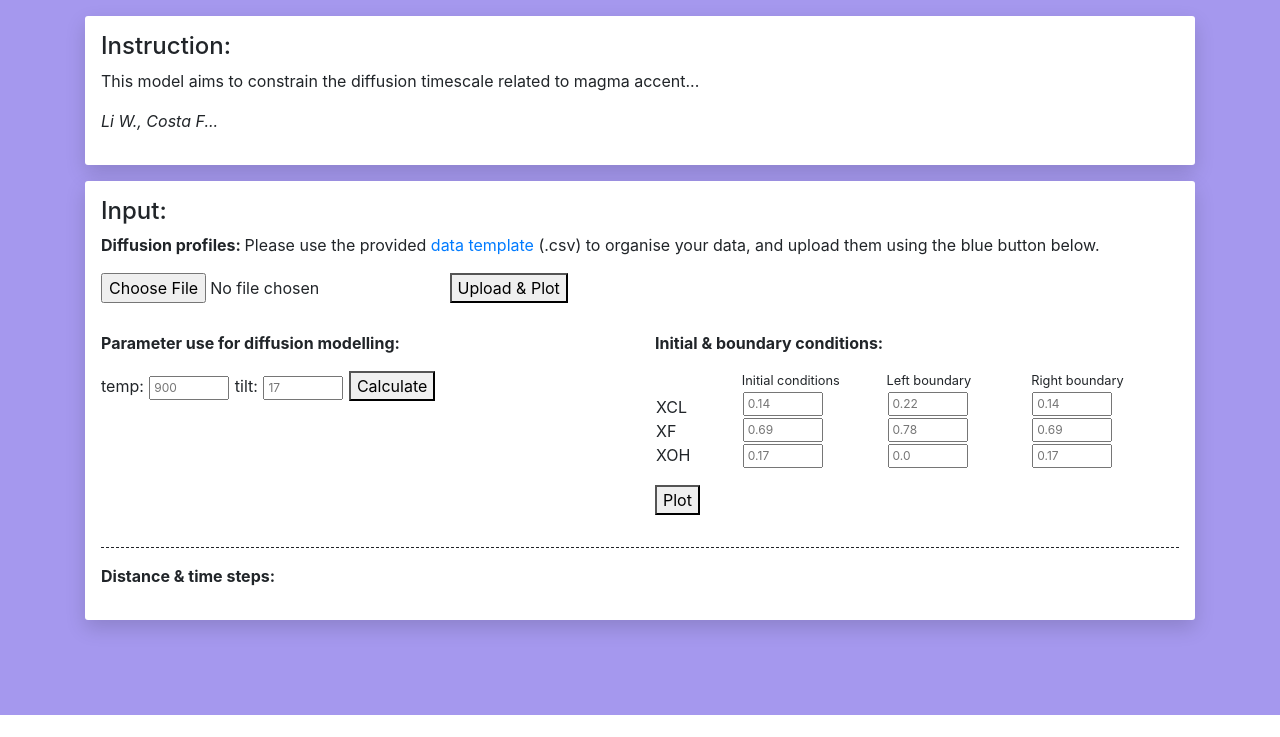
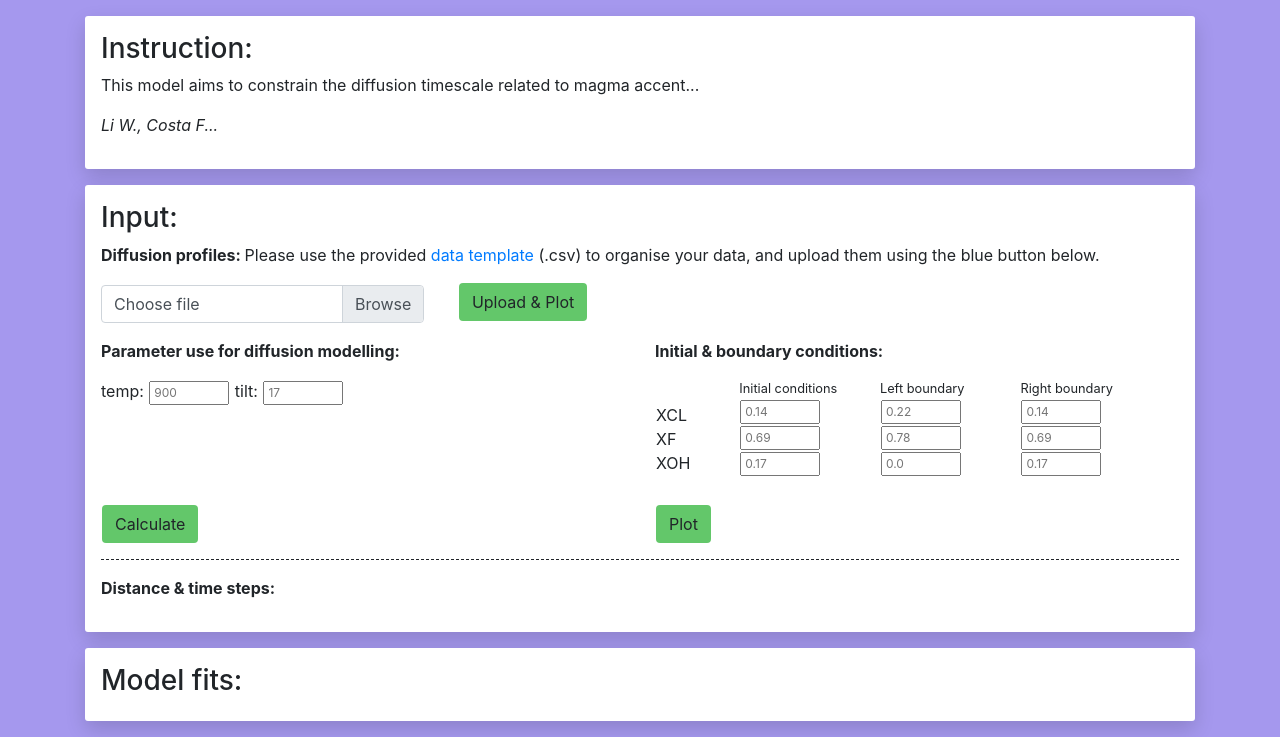
Before and after one commit to SeriousCorgi/ApTimer, a Django app: page / in a window 1280 px wide. Shown: the part 85-822 px from the top of the page. Before the commit the page ends 800 px from the top, so only its background shows below. Run offline with Django 3.2, Linux system fonts and the light colour scheme; some libraries are stand-ins or nearby versions.

Commit message:
small change

```diff
--- a/static/css/index.css
+++ b/static/css/index.css
@@ -10,9 +10,29 @@ body {
     border-radius: 3px;
 }
 
-input[type=text]{
+/* Input */
+div.input input[type=text] {
     width: 80px;
     padding: 1px 3px;
     margin: 1px;
     font-size: 12px;
 }
+
+div.input button {
+    background: #63c76a;
+}
+
+div.input button:hover {
+    background: #50c058;
+}
+
+div.input .upload div.custom-file {
+    max-width: 30%;
+    margin-right: 30px;
+}
+
+div.input .button-cal, div.input .button-inibound {
+    position: absolute;
+    bottom: 0;
+    left: 1rem;
+}
--- a/templates/index.html
+++ b/templates/index.html
@@ -29,40 +29,43 @@
     <div class="container cal-wrapper">
 
         <div class="instruction my-3 p-3">
-            <h4>Instruction:</h4>
+            <h3>Instruction:</h3>
             <p>This model aims to constrain the diffusion timescale related to magma accent...</p>
             <p><i>Li W., Costa F...</i></p>
         </div>
 
         <div class="input my-3 p-3">
+            <h3>Input:</h3>
 
-            <h4>Input:</h4>
             <p>
                 <b>Diffusion profiles: </b>
                 <span>Please use the provided <a href="">data template</a> (.csv) to organise your data, and upload them
                     using the blue button below.</span>
             </p>
             <form class="upload">
-                <input type="file" id="upload-file">
-                <button class="button-upload" type="button">Upload & Plot</button>
+                <div class="custom-file">
+                    <input type="file" class="custom-file-input" id="upload-file">
+                    <label class="custom-file-label" for="customFile">Choose file</label>
+                </div>
+                <button class="btn button-upload" type="button">Upload & Plot</button>
             </form>
 
-            <div class="my-1 p-1" id="plot"></div>
+            <div id="plot"></div>
 
             <div class="row">
-                <div class="col">
+                <div class="col position-relative">
                     <form class="diffusivity-cal" method="GET">
                         <p><b>Parameter use for diffusion modelling:</b></p>
                         temp:
                         <input type="text" placeholder="900" id="temp">
                         tilt:
                         <input type="text" placeholder="17" id="tilt">
-                        <button class="button-cal" type="button">Calculate</button>
                     </form>
                     <div class="calculation-result"></div>
+                    <button class="btn button-cal" type="button">Calculate</button>
                 </div>
 
-                <div class="col row">
+                <div class="col position-relative">
                     <form action="" class="inibound">
                         <p><b>Initial & boundary conditions:</b></p>
                         <div class="row pr-5 mb-3">
@@ -91,17 +94,29 @@
                                 <input type="text" id="xoh_right" placeholder="0.17">
                             </div>
                         </div>
-                        <button class="button-inibound" type="button">Plot</button>
                     </form>
+                    <div id="spacer" style="width: 200px; height: 50px; float:left; display:inline-block"></div>
+                    <button class="btn button-inibound" type="button">Plot</button>
                 </div>
             </div>
 
             <hr style="border-top: 1px dashed">
             <p><b>Distance & time steps:</b></p>
+        </div>
 
+        <div class="model-fits my-3 p-3">
+            <h3>Model fits:</h3>
         </div>
 
     </div>
 </body>
 
+<script>
+    // Add the following code if you want the name of the file appear on select
+    $(".custom-file-input").on("change", function () {
+        var fileName = $(this).val().split("\\").pop();
+        $(this).siblings(".custom-file-label").addClass("selected").html(fileName);
+    });
+</script>
+
 </html>
```
